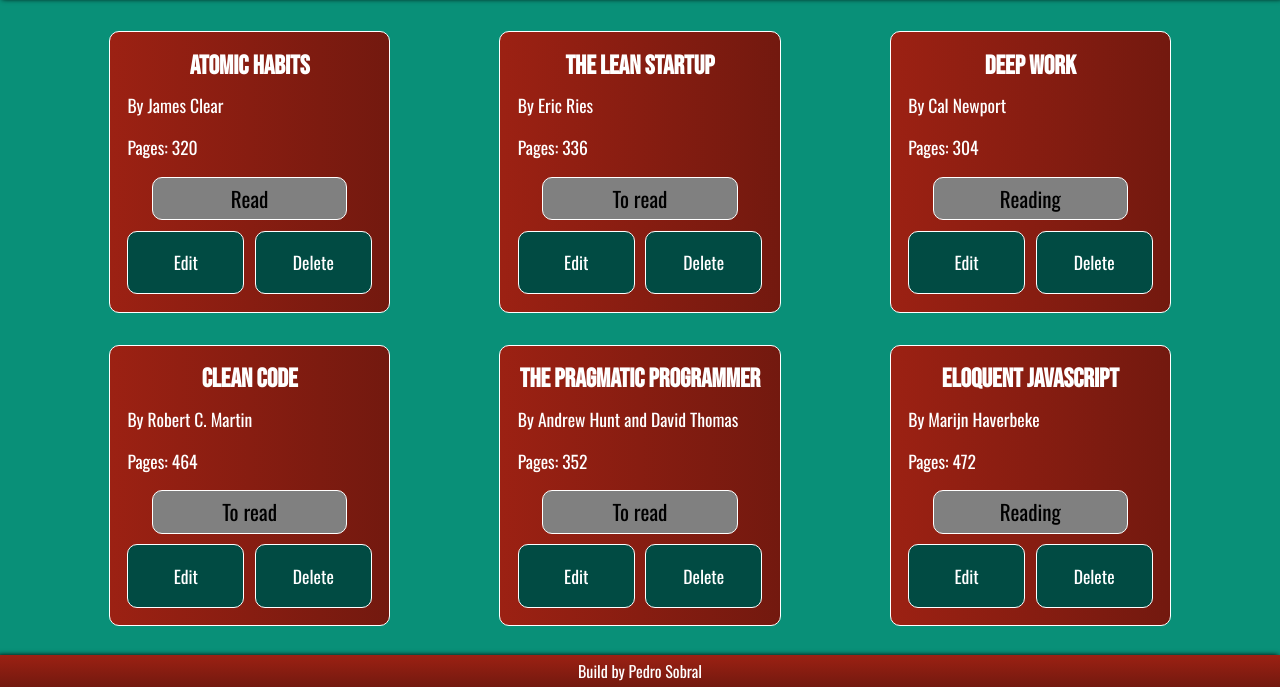
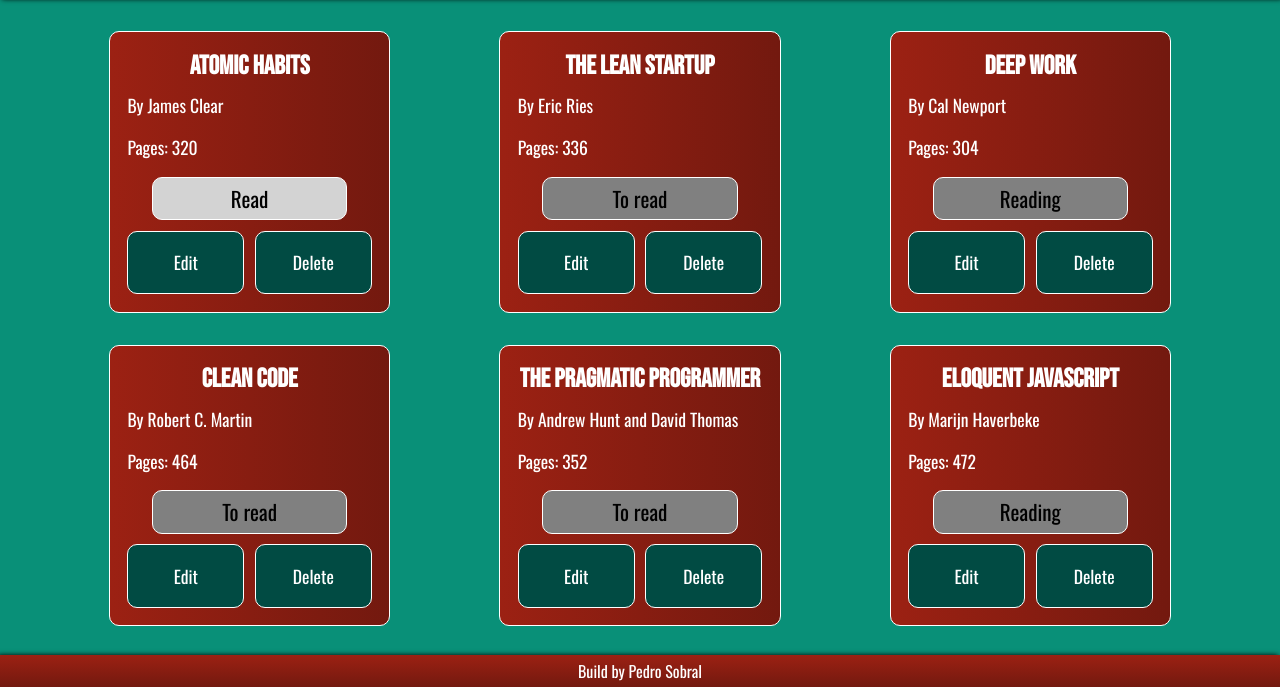
Before and after one commit to pedro-sobral-09/Library, a plain HTML site: page index.html in a window 1280 px wide. Shown: the part 113-800 px from the top of the page. Drawn offline with nearby package versions, Linux system fonts and the light colour scheme.

Commit message:
feat: disable status button when book is read

```diff
--- a/script.js
+++ b/script.js
@@ -39,7 +39,17 @@
     let libraryUI = ``;
 
     for (let book of library){
-        libraryUI += `<div class="book" data-id="${book.id}">
+        if (book.status == "Read"){
+            libraryUI += `<div class="book" data-id="${book.id}">
+                            <h2 class="title">${book.title}</h2>
+                            <p class="author">By ${book.author}</p>
+                            <p class="pages">Pages: ${book.pages}</p>
+                            <button class="status" disabled>${book.status}</button>
+                            <button class="btn-edit">Edit</button>
+                            <button class="btn-delete">Delete</button>
+                        </div>`
+        } else {
+            libraryUI += `<div class="book" data-id="${book.id}">
                             <h2 class="title">${book.title}</h2>
                             <p class="author">By ${book.author}</p>
                             <p class="pages">Pages: ${book.pages}</p>
@@ -47,6 +57,7 @@
                             <button class="btn-edit">Edit</button>
                             <button class="btn-delete">Delete</button>
                         </div>`
+        }
     }
 
     libraryNode.innerHTML = libraryUI;
@@ -154,8 +165,6 @@
         book.status = "Reading";
     } else if (book.status === "Reading"){
         book.status = "Read";
-    } else if (book.status === "Read"){
-        book.status = "To read";
     }
 }
 
--- a/style.css
+++ b/style.css
@@ -132,6 +132,10 @@
     background-color: var(--color-btn-hover-2);
 }
 
+.book .status:disabled {
+    background-color: var(--color-btn-hover-2);
+}
+
 .book .btn-edit, .book .btn-delete {
     padding: 0.5em;
     font-family: var(--font-default);
```
